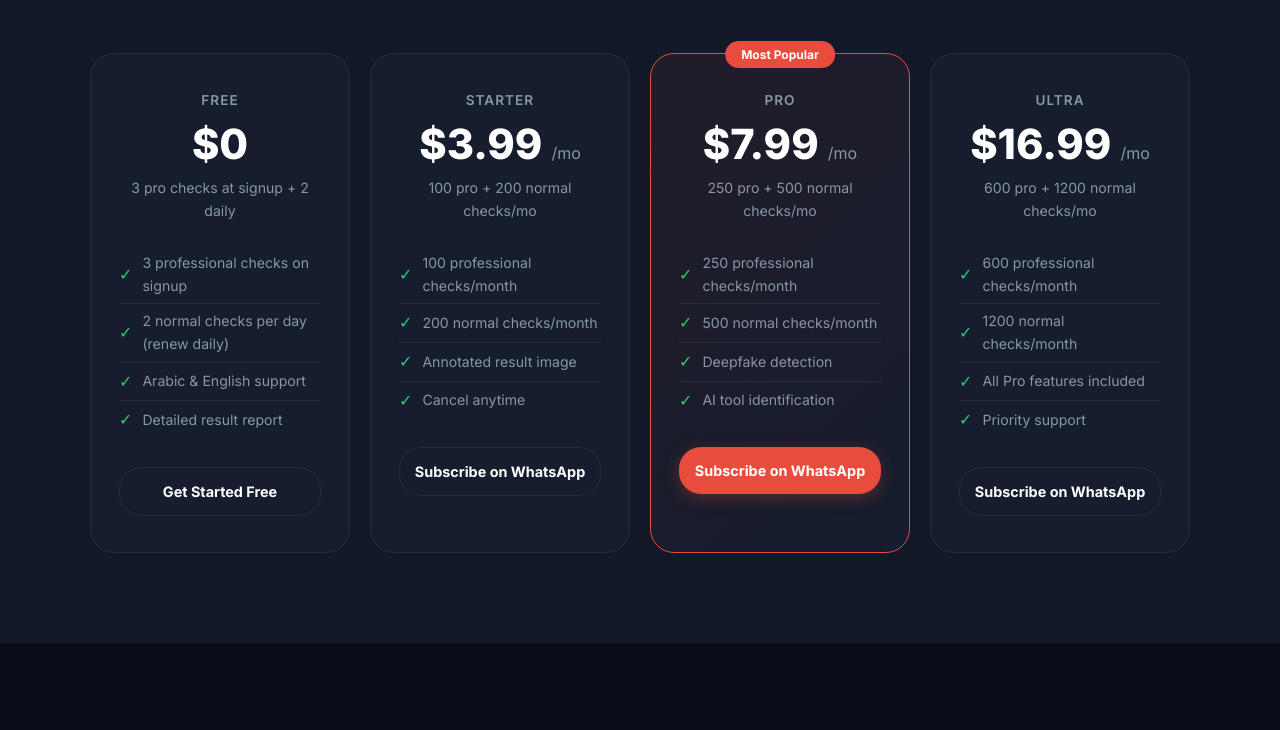
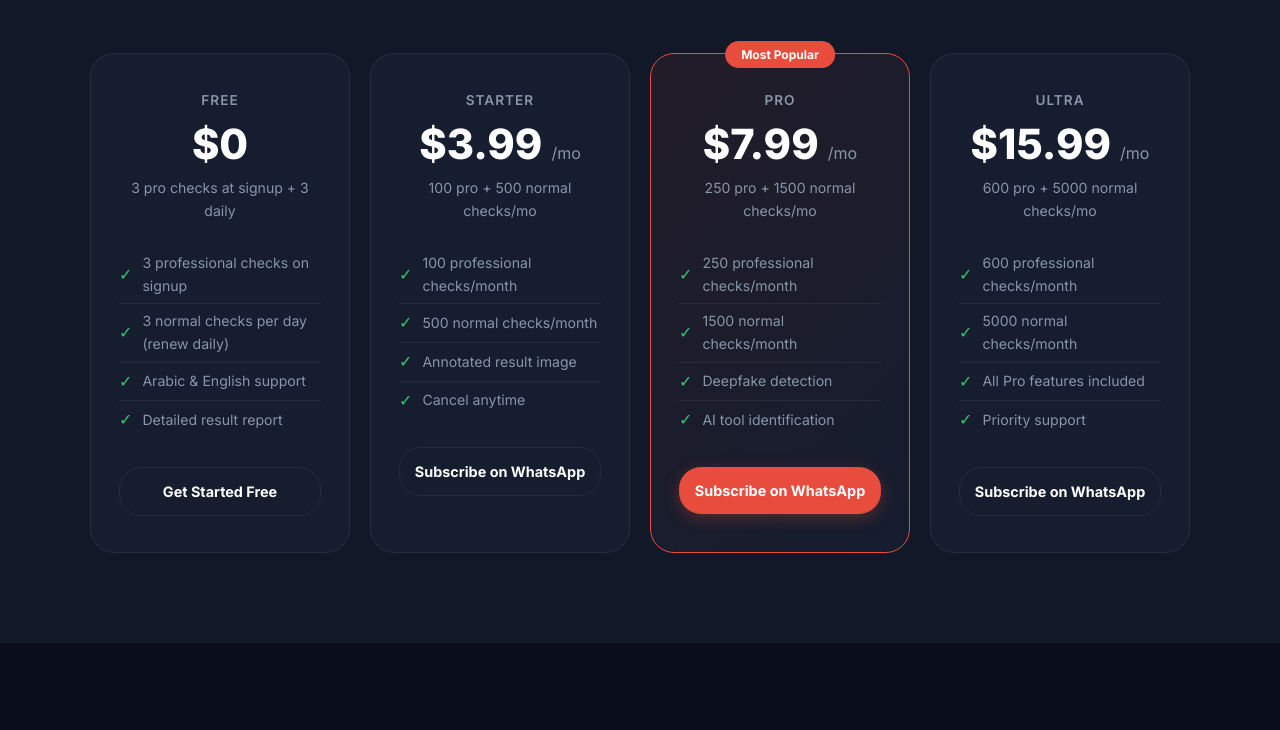
Before and after one commit to factpix-ai/factpix-website, a plain HTML site: page index.html in a window 1280 px wide. Shown: the part 2525-3255 px from the top of the page. Drawn offline with Linux system fonts and the light colour scheme.

Commit message:
sync: update website to match bot v2 - fix plan limits (500/1500/5000 normal checks), fix Ultra price to $15.99, fix free daily checks to 3, update copyright to 2026

```diff
--- a/index.html
+++ b/index.html
@@ -542,10 +542,10 @@
         <div class="price-card">
           <div class="price-name" data-i18n="plan_free_name">Free</div>
           <div class="price-amount">$0</div>
-          <div class="price-desc" data-i18n="plan_free_desc">3 pro checks at signup + 2 daily</div>
+          <div class="price-desc" data-i18n="plan_free_desc">3 pro checks at signup + 3 daily</div>
           <ul class="price-features">
             <li><span class="check">✓</span> <span data-i18n="pf1">3 professional checks on signup</span></li>
-            <li><span class="check">✓</span> <span data-i18n="pf2">2 normal checks per day (renew daily)</span></li>
+            <li><span class="check">✓</span> <span data-i18n="pf2">3 normal checks per day (renew daily)</span></li>
             <li><span class="check">✓</span> <span data-i18n="pf3">Arabic & English support</span></li>
             <li><span class="check">✓</span> <span data-i18n="pf4">Detailed result report</span></li>
           </ul>
@@ -556,10 +556,10 @@
         <div class="price-card">
           <div class="price-name" data-i18n="plan_s_name">Starter</div>
           <div class="price-amount">$3.99 <span data-i18n="per_mo">/mo</span></div>
-          <div class="price-desc" data-i18n="plan_s_desc">100 pro + 200 normal checks/mo</div>
+          <div class="price-desc" data-i18n="plan_s_desc">100 pro + 500 normal checks/mo</div>
           <ul class="price-features">
             <li><span class="check">✓</span> <span data-i18n="ps1">100 professional checks/month</span></li>
-            <li><span class="check">✓</span> <span data-i18n="ps2">200 normal checks/month</span></li>
+            <li><span class="check">✓</span> <span data-i18n="ps2">500 normal checks/month</span></li>
             <li><span class="check">✓</span> <span data-i18n="ps3">Annotated result image</span></li>
             <li><span class="check">✓</span> <span data-i18n="ps4">Cancel anytime</span></li>
           </ul>
@@ -571,10 +571,10 @@
           <div class="popular-badge" data-i18n="popular_badge">Most Popular</div>
           <div class="price-name" data-i18n="plan_p_name">Pro</div>
           <div class="price-amount">$7.99 <span data-i18n="per_mo">/mo</span></div>
-          <div class="price-desc" data-i18n="plan_p_desc">250 pro + 500 normal checks/mo</div>
+          <div class="price-desc" data-i18n="plan_p_desc">250 pro + 1500 normal checks/mo</div>
           <ul class="price-features">
             <li><span class="check">✓</span> <span data-i18n="pp1">250 professional checks/month</span></li>
-            <li><span class="check">✓</span> <span data-i18n="pp2">500 normal checks/month</span></li>
+            <li><span class="check">✓</span> <span data-i18n="pp2">1500 normal checks/month</span></li>
             <li><span class="check">✓</span> <span data-i18n="pp3">Deepfake detection</span></li>
             <li><span class="check">✓</span> <span data-i18n="pp4">AI tool identification</span></li>
           </ul>
@@ -584,11 +584,11 @@
         <!-- Ultra -->
         <div class="price-card">
           <div class="price-name" data-i18n="plan_u_name">Ultra</div>
-          <div class="price-amount">$16.99 <span data-i18n="per_mo">/mo</span></div>
-          <div class="price-desc" data-i18n="plan_u_desc">600 pro + 1200 normal checks/mo</div>
+          <div class="price-amount">$15.99 <span data-i18n="per_mo">/mo</span></div>
+          <div class="price-desc" data-i18n="plan_u_desc">600 pro + 5000 normal checks/mo</div>
           <ul class="price-features">
             <li><span class="check">✓</span> <span data-i18n="pu1">600 professional checks/month</span></li>
-            <li><span class="check">✓</span> <span data-i18n="pu2">1200 normal checks/month</span></li>
+            <li><span class="check">✓</span> <span data-i18n="pu2">5000 normal checks/month</span></li>
             <li><span class="check">✓</span> <span data-i18n="pu3">All Pro features included</span></li>
             <li><span class="check">✓</span> <span data-i18n="pu4">Priority support</span></li>
           </ul>
@@ -677,24 +677,24 @@
         f3_title: "Arabic & English", f3_desc: "Fully bilingual bot that automatically detects your language and responds accordingly.",
         f4_title: "Confidence Score", f4_desc: "Get a percentage confidence score, not just a yes/no answer. Know exactly how certain the result is.",
         f5_title: "Privacy First", f5_desc: "Images are analyzed and immediately discarded. We never store your photos.",
-        f6_title: "Free to Start", f6_desc: "Get 3 professional checks at signup plus 2 free normal checks every day. No credit card required.",
+        f6_title: "Free to Start",         f6_desc: "Get 3 professional checks at signup plus 3 free normal checks every day. No credit card required.",
         price_tag: "PRICING", price_title: "Simple, Transparent Pricing",
         price_sub: "Start free. Upgrade when you need more.",
-        plan_free_name: "Free", plan_free_desc: "3 pro checks at signup + 2 daily",
-        pf1: "3 professional checks on signup", pf2: "2 normal checks per day (renew daily)",
+        plan_free_name: "Free", plan_free_desc: "3 pro checks at signup + 3 daily",
+        pf1: "3 professional checks on signup", pf2: "3 normal checks per day (renew daily)",
         pf3: "Arabic & English support", pf4: "Detailed result report",
         plan_free_btn: "Get Started Free",
-        plan_s_name: "Starter", plan_s_desc: "100 pro + 200 normal checks/mo",
-        ps1: "100 professional checks/month", ps2: "200 normal checks/month",
+        plan_s_name: "Starter", plan_s_desc: "100 pro + 500 normal checks/mo",
+        ps1: "100 professional checks/month", ps2: "500 normal checks/month",
         ps3: "Annotated result image", ps4: "Cancel anytime",
         plan_s_btn: "Subscribe on WhatsApp",
-        plan_p_name: "Pro", plan_p_desc: "250 pro + 500 normal checks/mo",
+        plan_p_name: "Pro", plan_p_desc: "250 pro + 1500 normal checks/mo",
         popular_badge: "Most Popular",
-        pp1: "250 professional checks/month", pp2: "500 normal checks/month",
+        pp1: "250 professional checks/month", pp2: "1500 normal checks/month",
         pp3: "Deepfake detection", pp4: "AI tool identification",
         plan_p_btn: "Subscribe on WhatsApp",
-        plan_u_name: "Ultra", plan_u_desc: "600 pro + 1200 normal checks/mo",
-        pu1: "600 professional checks/month", pu2: "1200 normal checks/month",
+        plan_u_name: "Ultra", plan_u_desc: "600 pro + 5000 normal checks/mo",
+        pu1: "600 professional checks/month", pu2: "5000 normal checks/month",
         pu3: "All Pro features included", pu4: "Priority support",
         plan_u_btn: "Subscribe on WhatsApp",
         per_mo: "/mo",
@@ -705,10 +705,10 @@
         footer_desc: "AI-powered image verification via WhatsApp. Know the truth instantly.",
         footer_product: "Product", footer_legal: "Legal", footer_contact: "Contact",
         footer_privacy: "Privacy Policy", footer_terms: "Terms of Service",
-        footer_copy: "© 2025 FactPix. All rights reserved.",
+        footer_copy: "© 2026 FactPix. All rights reserved.",
         footer_made: "Made with ❤️ for truth seekers",
         faqs: [
-          { q: "Is FactPix free to use?", a: "Yes! You get 3 professional checks when you sign up, plus 2 free normal checks every day (renew daily). No credit card required." },
+          { q: "Is FactPix free to use?", a: "Yes! You get 3 professional checks when you sign up, plus 3 free normal checks every day (renew daily). No credit card required." },
           { q: "How accurate is the detection?", a: "FactPix uses advanced AI models with over 99% accuracy on standard AI-generated images. Results include a confidence score so you always know how certain the analysis is." },
           { q: "Do you store my images?", a: "No. Your privacy is our top priority. Images are analyzed in real-time and immediately discarded. We never store, share, or use your photos." },
           { q: "What types of images can I check?", a: "You can check any JPEG or PNG image. FactPix works best on portrait photos, landscapes, and social media images." },
@@ -737,24 +737,24 @@
         f3_title: "عربي وإنجليزي", f3_desc: "بوت ثنائي اللغة بالكامل يكتشف لغتك تلقائياً ويرد وفقاً لذلك.",
         f4_title: "نسبة الثقة", f4_desc: "احصل على نسبة ثقة مئوية، وليس فقط إجابة نعم/لا. اعرف بالضبط مدى يقين النتيجة.",
         f5_title: "الخصوصية أولاً", f5_desc: "يتم تحليل الصور وحذفها فوراً. نحن لا نخزن صورك أبداً.",
-        f6_title: "مجاني للبدء", f6_desc: "احصل على 3 فحوصات احترافية عند التسجيل بالإضافة إلى فحصين عاديين مجانيين كل يوم (يتجددان يومياً). لا حاجة لبطاقة ائتمانية.",
+        f6_title: "مجاني للبدء",         f6_desc: "احصل على 3 فحوصات احترافية عند التسجيل بالإضافة إلى 3 فحوصات عادية مجانية كل يوم (تتجدد يومياً). لا حاجة لبطاقة ائتمانية.",
         price_tag: "الأسعار", price_title: "أسعار بسيطة وشفافة",
         price_sub: "ابدأ مجاناً. قم بالترقية عندما تحتاج المزيد.",
-        plan_free_name: "مجاني", plan_free_desc: "3 فحوصات احترافية عند التسجيل + 2 يومياً",
-        pf1: "3 فحوصات احترافية عند التسجيل", pf2: "2 فحص عادي يومياً (يتجدد يومياً)",
+        plan_free_name: "مجاني", plan_free_desc: "3 فحوصات احترافية عند التسجيل + 3 يومياً",
+        pf1: "3 فحوصات احترافية عند التسجيل", pf2: "3 فحوصات عادية يومياً (تتجدد يومياً)",
         pf3: "دعم العربية والإنجليزية", pf4: "تقرير نتيجة مفصّل",
         plan_free_btn: "ابدأ مجاناً",
-        plan_s_name: "Starter", plan_s_desc: "100 احترافي + 200 عادي/شهر",
-        ps1: "100 فحص احترافي/شهر", ps2: "200 فحص عادي/شهر",
+        plan_s_name: "Starter", plan_s_desc: "100 احترافي + 500 عادي/شهر",
+        ps1: "100 فحص احترافي/شهر", ps2: "500 فحص عادي/شهر",
         ps3: "صورة نتيجة مع توضيحات", ps4: "إلغاء في أي وقت",
         plan_s_btn: "اشترك عبر واتسآب",
-        plan_p_name: "Pro", plan_p_desc: "250 احترافي + 500 عادي/شهر",
+        plan_p_name: "Pro", plan_p_desc: "250 احترافي + 1500 عادي/شهر",
         popular_badge: "الأكثر شعبية",
-        pp1: "250 فحص احترافي/شهر", pp2: "500 فحص عادي/شهر",
+        pp1: "250 فحص احترافي/شهر", pp2: "1500 فحص عادي/شهر",
         pp3: "كشف الديبفيك", pp4: "تحديد أداة الذكاء الاصطناعي",
         plan_p_btn: "اشترك عبر واتسآب",
-        plan_u_name: "Ultra", plan_u_desc: "600 احترافي + 1200 عادي/شهر",
-        pu1: "600 فحص احترافي/شهر", pu2: "1200 فحص عادي/شهر",
+        plan_u_name: "Ultra", plan_u_desc: "600 احترافي + 5000 عادي/شهر",
+        pu1: "600 فحص احترافي/شهر", pu2: "5000 فحص عادي/شهر",
         pu3: "جميع ميزات Pro مضمّنة", pu4: "دعم ذو أولوية",
         plan_u_btn: "اشترك عبر واتسآب",
         per_mo: "/شهر",
@@ -765,10 +765,10 @@
         footer_desc: "التحقق من الصور بالذكاء الاصطناعي عبر واتساب. اعرف الحقيقة فوراً.",
         footer_product: "المنتج", footer_legal: "القانوني", footer_contact: "تواصل معنا",
         footer_privacy: "سياسة الخصوصية", footer_terms: "شروط الخدمة",
-        footer_copy: "© 2025 FactPix. جميع الحقوق محفوظة.",
+        footer_copy: "© 2026 FactPix. جميع الحقوق محفوظة.",
         footer_made: "صُنع بـ ❤️ لمحبي الحقيقة",
         faqs: [
-          { q: "هل FactPix مجاني؟", a: "نعم! تحصل على 3 فحوصات احترافية عند التسجيل، بالإضافة إلى فحصين عاديين مجانيين كل يوم (يتجددان يومياً). لا حاجة لبطاقة ائتمانية." },
+          { q: "هل FactPix مجاني؟", a: "نعم! تحصل على 3 فحوصات احترافية عند التسجيل، بالإضافة إلى 3 فحوصات عادية مجانية كل يوم (تتجدد يومياً). لا حاجة لبطاقة ائتمانية." },
           { q: "ما مدى دقة الكشف؟", a: "يستخدم FactPix نماذج ذكاء اصطناعي متقدمة بدقة تتجاوز 99% على الصور المولدة بالذكاء الاصطناعي. تتضمن النتائج نسبة ثقة حتى تعرف دائماً مدى يقين التحليل." },
           { q: "هل تخزنون صوري؟", a: "لا. خصوصيتك هي أولويتنا القصوى. يتم تحليل الصور في الوقت الفعلي وحذفها فوراً. نحن لا نخزن صورك أو نشاركها أو نستخدمها أبداً." },
           { q: "ما أنواع الصور التي يمكنني فحصها؟", a: "يمكنك فحص أي صورة JPEG أو PNG. يعمل FactPix بشكل أفضل على صور البورتريه والمناظر الطبيعية وصور وسائل التواصل الاجتماعي." },
```
